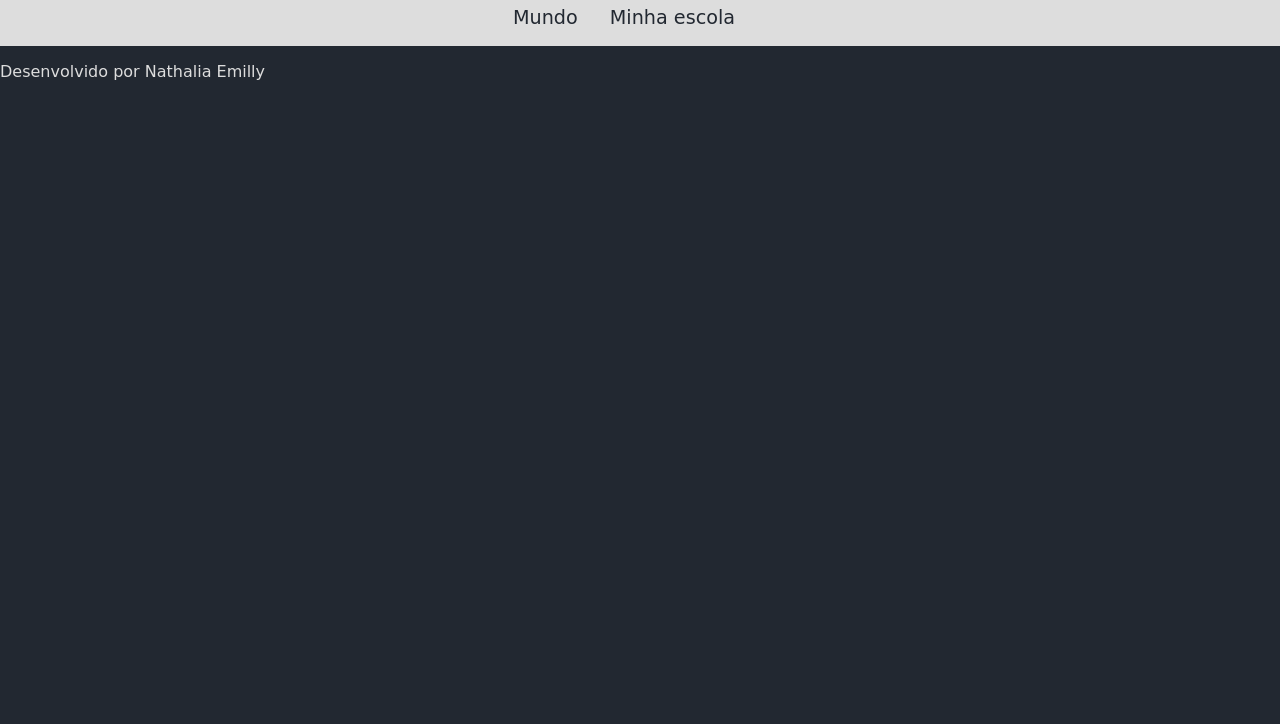
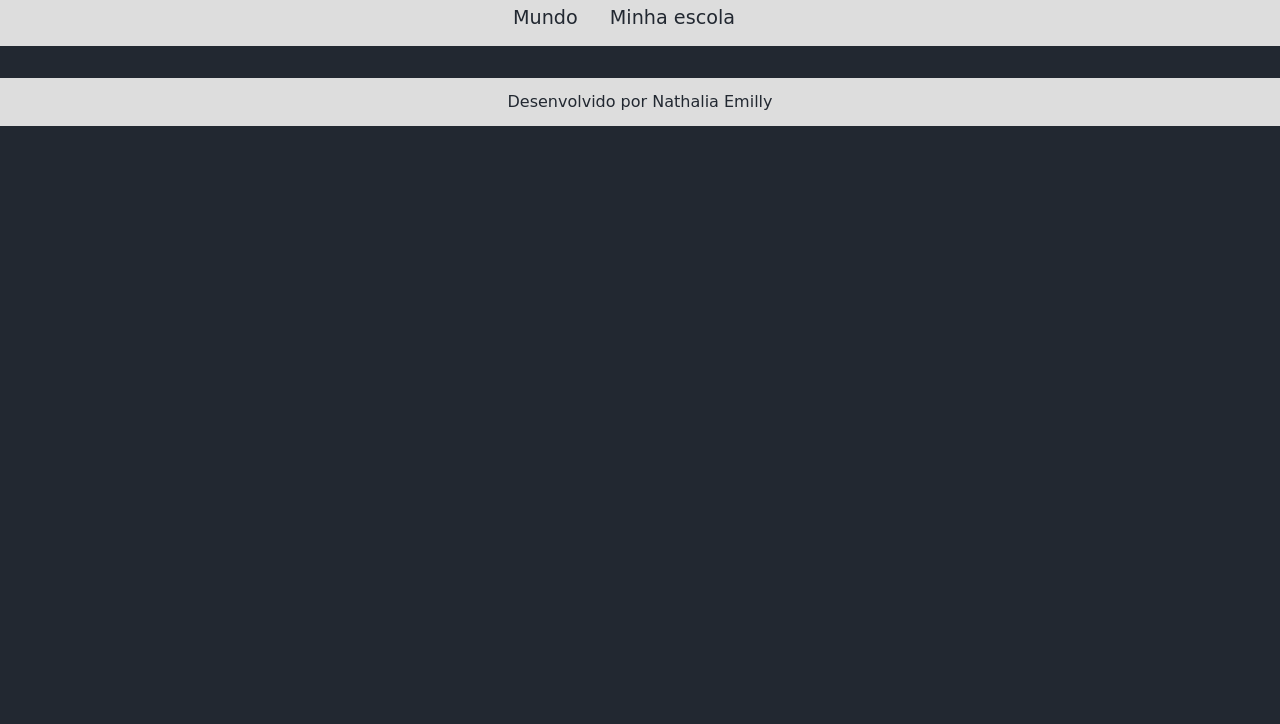
Before and after one commit to nathilinda/JS-projeto, a plain HTML site: page index.html in a window 1280 px wide. Shown: the part 76-800 px from the top of the page. Drawn offline with Linux system fonts and the light colour scheme; a web font is replaced by a local one.

Commit message:
Update style.css

```diff
--- a/style.css
+++ b/style.css
@@ -41,3 +41,13 @@ header {
     transform: scale(0.90);
     transition: transform 0.1s;
 }
+    footer {
+    display: flex;
+    align-items: center;
+    justify-content: center;
+    background-color: var(--primary-color);
+    color: var(--bg-color);
+    width: 100%;
+    height: 3rem;
+    margin-top: 2rem;
+}
```
